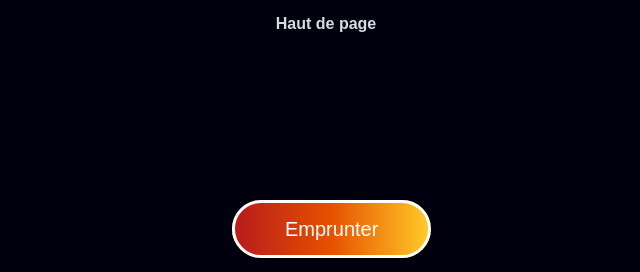
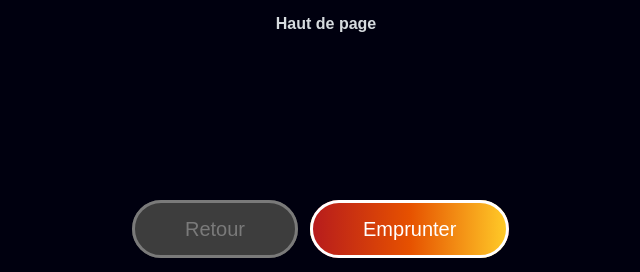
Before and after one commit to HugoDeku/projet_php_mi3, a PHP site: page /view/cart.php in a window 1280 px wide. Shown: the part 528-800 px from the top of the page, without its empty margins (314-954 px from the left). Run offline with PHP 8.4, Linux system fonts and the light colour scheme; some libraries are stand-ins or nearby versions.

Commit message:
pushing ux further

```diff
--- a/view/cart.php
+++ b/view/cart.php
@@ -50,7 +50,11 @@
 
 </div>
 
-<button id="add_to_emprunts"><a href="index.php?controller=cart&action=empty"> Emprunter</button>
+<div id="cart_buttons">
+    <button id="retour"><a href="index.php">Retour</a></button>
+    <button id="add_to_emprunts"><a href="index.php?controller=cart&action=empty"> Emprunter</a></button>
+</div>
+
 
 <footer id="footer">
     <?php
--- a/view/scss/style.css
+++ b/view/scss/style.css
@@ -424,16 +452,21 @@ header nav ul {
   color: white;
 }
 
-#add_to_emprunts {
+#cart_buttons {
   position: fixed;
-  width: 200px;
+  width: 400px;
   bottom: 30px;
   left: 50%;
-  margin-left: -100px;
+  margin-left: -200px;
+  background: transparent;
+  border: none;
+  display: flex;
+}
+#cart_buttons #add_to_emprunts, #cart_buttons #retour {
   background: transparent;
   border: none;
 }
-#add_to_emprunts a {
+#cart_buttons #add_to_emprunts a, #cart_buttons #retour a {
   margin-top: 20px;
   padding: 15px 50px;
   background: linear-gradient(to right, #b71c1c, #e65100, #ffca28);
@@ -443,5 +476,10 @@ header nav ul {
   text-decoration: none;
   color: white;
 }
+#cart_buttons #retour a {
+  background: #3d3d3d;
+  border-color: #7a7a7a;
+  color: #7a7a7a;
+}
 
 /*# sourceMappingURL=style.css.map */
--- a/view/scss/style.scss
+++ b/view/scss/style.scss
@@ -5,6 +5,7 @@ $bg_light: #3d3d3d;
 $bg_lighter: #7a7a7a;
 $font_color: #d6dbdf;
 $brown: #3e2b1a;
+$brown_light: #e6d7cc;
 $omi_red: #b71c1c;
 $omi_orange: #e65100;
 $omi_yellow: #ffca28;
@@ -499,15 +547,20 @@ header {
   color: white;
 }
 
-#add_to_emprunts {
+#cart_buttons {
   position: fixed;
-  width: 200px;
+  width: 400px;
   bottom: 30px;
   left: 50%;
-  margin-left: -100px;
-
+  margin-left: -200px;
   background: transparent;
   border: none;
+  display: flex;
+
+  #add_to_emprunts, #retour {
+    background: transparent;
+    border: none;
+
     a {
       margin-top: 20px;
       padding: 15px 50px;
@@ -518,5 +571,11 @@ header {
       text-decoration: none;
       color: white;
     }
+  }
 
+  #retour a {
+    background: $bg_light;
+    border-color: $bg_lighter;
+    color: $bg_lighter;
   }
+}
```
Also changed, not shown: other parts of view/scss/style.css (+37 -9 lines), other parts of view/scss/style.scss (+62 -15 lines), view/accueil.php (+4 -5 lines), view/data/magazine/hidden.jpg, view/data/video/prada.jpg, 1 other file. Lines whose indentation alone changed are shown as unchanged.
